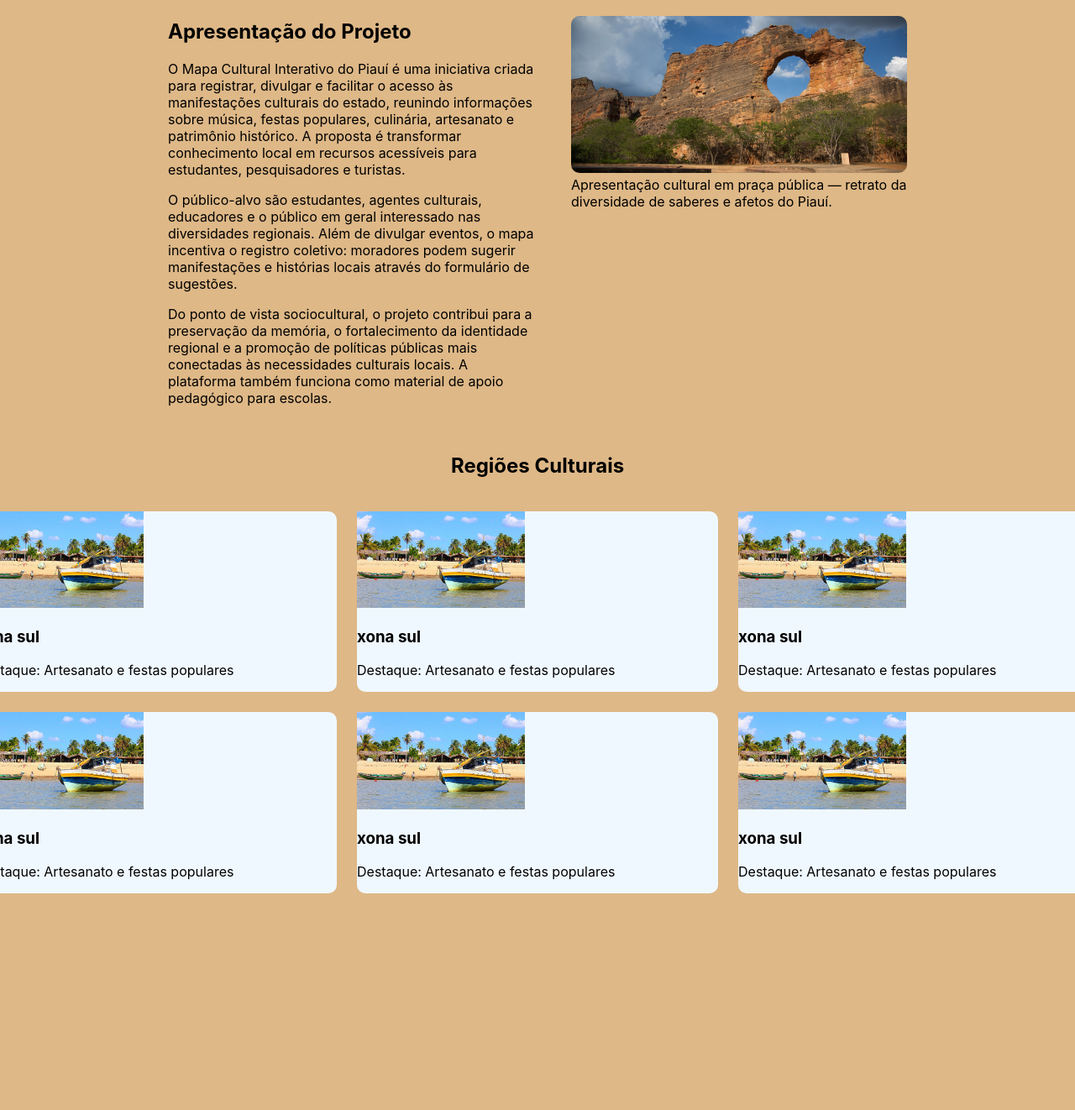
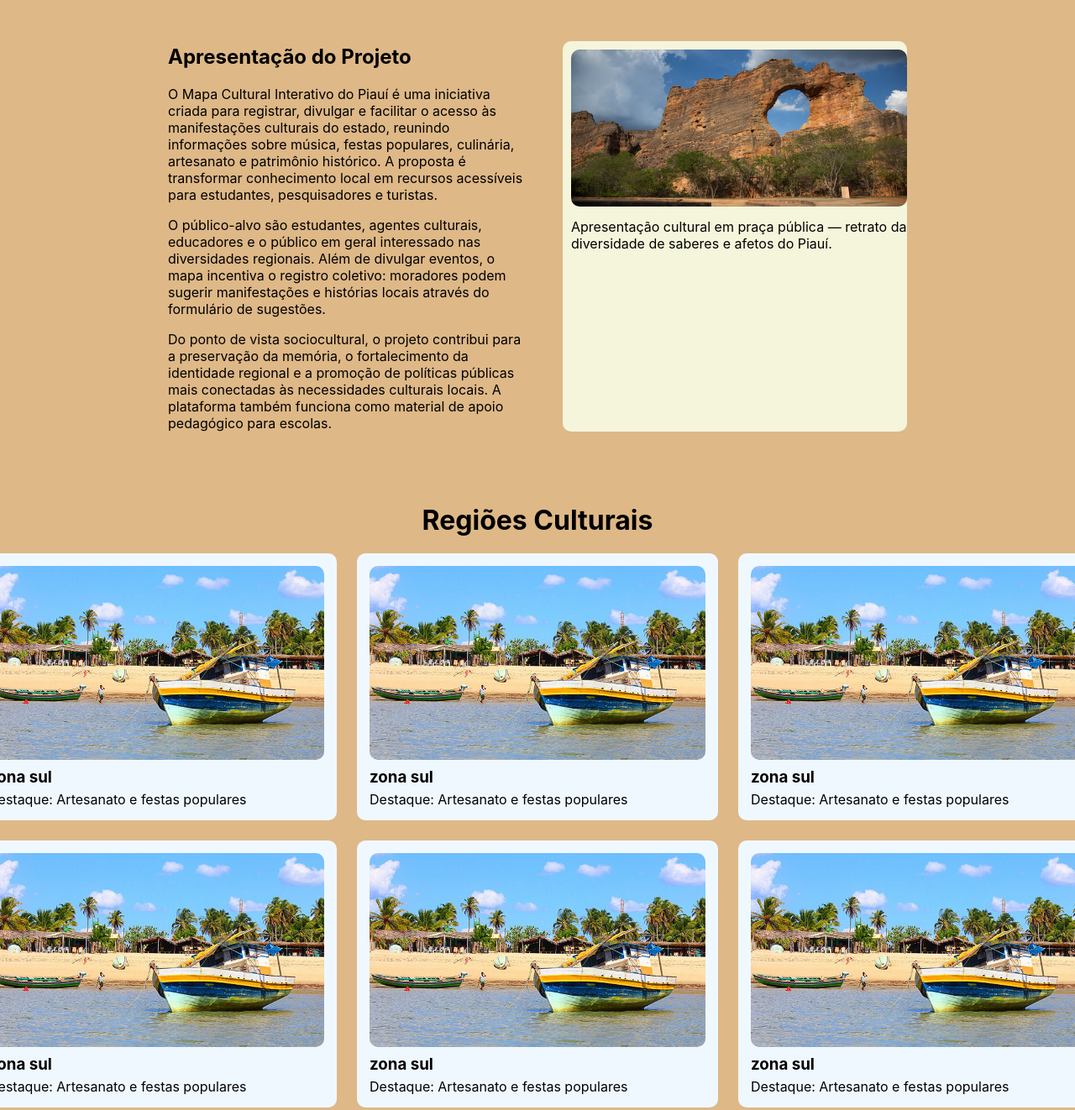
Before and after one commit to Denisnascimentor/Mapa-Cultural-Interativo-do-Piau-, a plain HTML site: page index.html in a window 1280 px wide. Shown: the part 137-1459 px from the top of the page at 84% size. Before the commit the page ends 1221 px from the top, so only its background shows below. Drawn offline with Linux system fonts and the light colour scheme.

Commit message:
editado formatação das seções Apresentação e Regiões Culturais

```diff
--- a/index.html
+++ b/index.html
@@ -18,9 +18,9 @@
 
     <nav>
       <ul>
-        <li><a href="#">Inicio</a></li>
-        <li><a href="#">Regiões</a></li>
-        <li><a href="#">Eventos</a></li>
+        <li><a href="#inicio">Inicio</a></li>
+        <li><a href="#regiao">Regiões</a></li>
+        <li><a href="#evento">Eventos</a></li>
         <li><a href="#">Contato</a></li>
       </ul>
     </nav>
@@ -50,40 +50,42 @@
 
     <section id="regiao" class="regiao">
 
-      <h2>Regiões Culturais</h2>
+      <h1>Regiões Culturais</h1>
 
       <div class="regiao-grid">
         <article>
           <img src="img/Barcos.jpg" alt="" width="200px">
-          <h3>xona sul</h3>
+          <h3>zona sul</h3>
           <p>Destaque: Artesanato e festas populares</p>
         </article>
         <article>
           <img src="img/Barcos.jpg" alt="" width="200px">
-          <h3>xona sul</h3>
+          <h3>zona sul</h3>
           <p>Destaque: Artesanato e festas populares</p>
         </article>
         <article>
           <img src="img/Barcos.jpg" alt="" width="200px">
-          <h3>xona sul</h3>
+          <h3>zona sul</h3>
           <p>Destaque: Artesanato e festas populares</p>
         </article>
         <article>
           <img src="img/Barcos.jpg" alt="" width="200px">
-          <h3>xona sul</h3>
+          <h3>zona sul</h3>
           <p>Destaque: Artesanato e festas populares</p>
         </article>
         <article>
           <img src="img/Barcos.jpg" alt="" width="200px">
-          <h3>xona sul</h3>
+          <h3>zona sul</h3>
           <p>Destaque: Artesanato e festas populares</p>
         </article>
         <article>
           <img src="img/Barcos.jpg" alt="" width="200px">
-          <h3>xona sul</h3>
+          <h3>zona sul</h3>
           <p>Destaque: Artesanato e festas populares</p>
         </article>
     </section>
+    <section id="evento" class="regiao">
+
     </div>
   </main>
 
--- a/style.css
+++ b/style.css
@@ -24,7 +24,6 @@ header {
   justify-content: space-around;
   background-color: beige;
   position: relative;
-  padding: 10px 20px;
 }
 
 header a {
@@ -46,7 +45,8 @@ nav ul{
 
 
 .apresentacao {
-  margin-top: 20px;
+  padding-top: 20px;
+  margin-top: 50px;
   display: flex;
   justify-content: space-around;
 }
@@ -57,20 +57,33 @@ nav ul{
 }
 
 .apresentacao figure {
+  background-color: beige;
   margin-right: 200px;
-  width: 400px;
+  width: 420px;
+  border-radius: 10px;
 }
 
 .apresentacao figure img {
+  margin: 10px 0 0 10px;
   width: 400px;
   border-radius: 10px;
 }
 
+.apresentacao figure figcaption {
+  margin: 10px 0 0 10px;
+}
+
 .regiao {
-  margin: 20px;
+  padding-top: 20px;
+  margin-top: 50px;
   display: flex;
   flex-direction: column;
   align-items: center;
+}
+
+.regiao h1 {
+  margin: 0;
+  font-size: 2rem;
 }
 
 .regiao-grid {
@@ -86,3 +99,17 @@ nav ul{
   border-radius: 10px;
   width: 430px;
 }
+
+.regiao-grid article img {
+  width: 400px;
+  margin: 15px 0 0 15px ;
+  border-radius: 10px;
+}
+
+.regiao-grid article h3 {
+  margin: 5px 0 0 15px;
+}
+
+.regiao-grid article p {
+  margin: 5px 0 15px 15px;
+}
```
